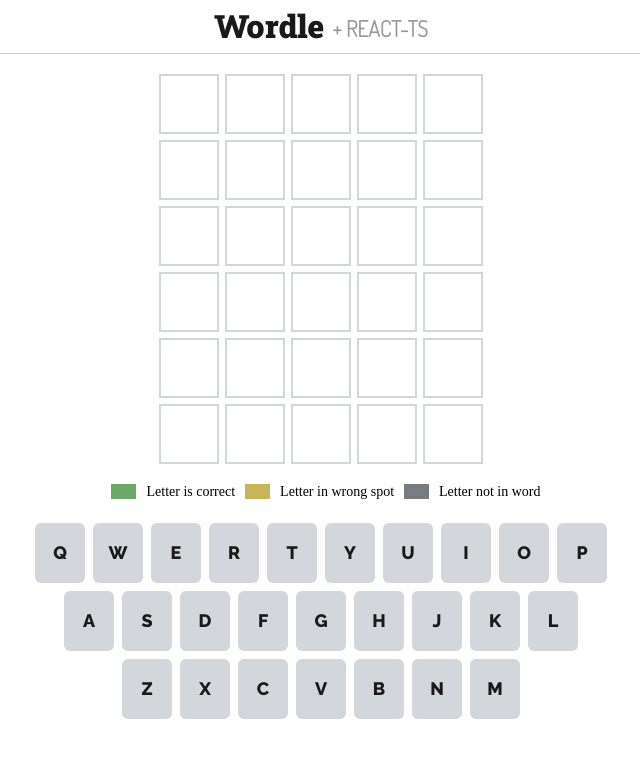
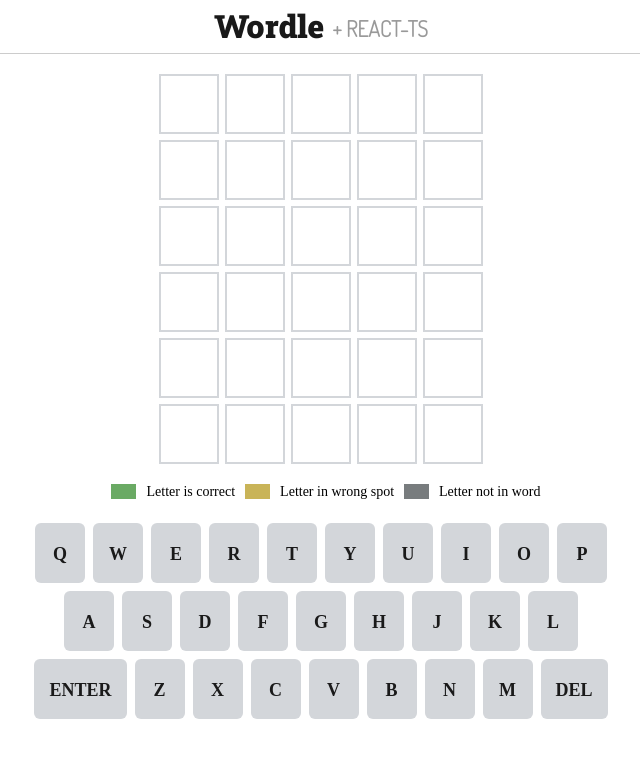
Before and after one commit to iamjohnmills/wordle-react-ts, a React (Vite) app: page / in a window 1280 px wide. Shown: the top 758 px of the page, without its empty margins (319-959 px from the left). Built offline with nearby package versions, Linux system fonts and the light colour scheme.

Commit message:
keyboard click enter/delete inputs

```diff
--- a/src/App.tsx
+++ b/src/App.tsx
@@ -35,7 +35,13 @@
     this.setState({ gameover: Game.done, win: Game.win });
   }
 	handleKeyClick(letter){
-    EventBus.dispatch('userKeyPress', { turn: Game.turn, letter: letter });
+		if(letter === 'enter'){
+      EventBus.dispatch('userEnter', { turn: Game.turn } );
+		} else if(letter === 'del'){
+      EventBus.dispatch('userBackspace', { turn: Game.turn });
+		} else {
+    	EventBus.dispatch('userKeyPress', { turn: Game.turn, letter: letter });
+		}
 	}
   handleKeyDown(event: KeyboardEvent<HTMLInputElement>){
 		event.preventDefault();
--- a/src/Keyboard.tsx
+++ b/src/Keyboard.tsx
@@ -9,7 +9,7 @@
     this.key_rows = [
       ['q','w','e','r','t','y','u','i','o','p'],
       ['a','s','d','f','g','h','j','k','l'],
-      ['z','x','c','v','b','n','m'],
+      ['enter','z','x','c','v','b','n','m','del'],
     ]
 	}
   componentDidMount() {
--- a/src/styles.css
+++ b/src/styles.css
@@ -89,8 +89,8 @@
 
 .App-Keyboard { padding: 10px; display: flex; flex-direction: column; justify-content: stretch; }
   .App-Keyboard-Row { display: flex; align-items: center; justify-content: center; margin: 4px -4px; }
-    .App-Keyboard-Key { font-family: 'Raleway', sans-serif;  outline: none; background-color: #d3d6da; cursor: pointer; display: flex; align-items: center; justify-content: center; border: 0; min-width: 50px; height: 60px; border-radius: 6px; margin: 0 4px; }
-    .App-Keyboard-Key > span { position: relative; text-transform: uppercase; font-weight: bold; color: #1a1a1a; line-height: 1; font-size: 18px; }
+    .App-Keyboard-Key { outline: none; padding: 0 15px; background-color: #d3d6da; cursor: pointer; display: flex; align-items: center; justify-content: center; border: 0; min-width: 50px; height: 60px; border-radius: 6px; margin: 0 4px; }
+    .App-Keyboard-Key > span { position: relative; top: 1px; text-transform: uppercase; font-weight: bold; color: #1a1a1a; line-height: 1; font-size: 18px; }
     .App-Keyboard-Key.is-somewhere { background: #c9b458; }
     .App-Keyboard-Key.is-exact { background: #6aaa64;  }
     .App-Keyboard-Key.is-nowhere { background: #787c7e;  }
```
